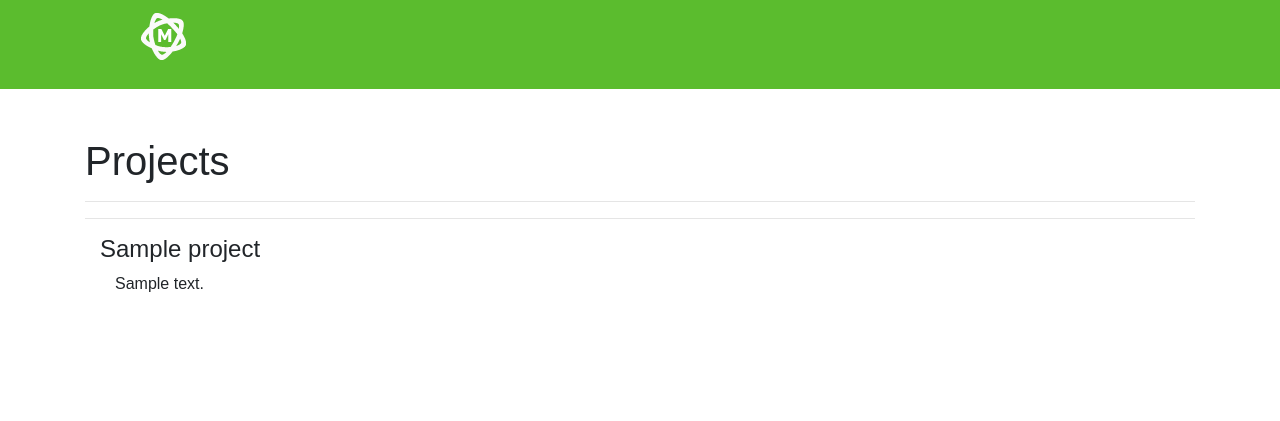
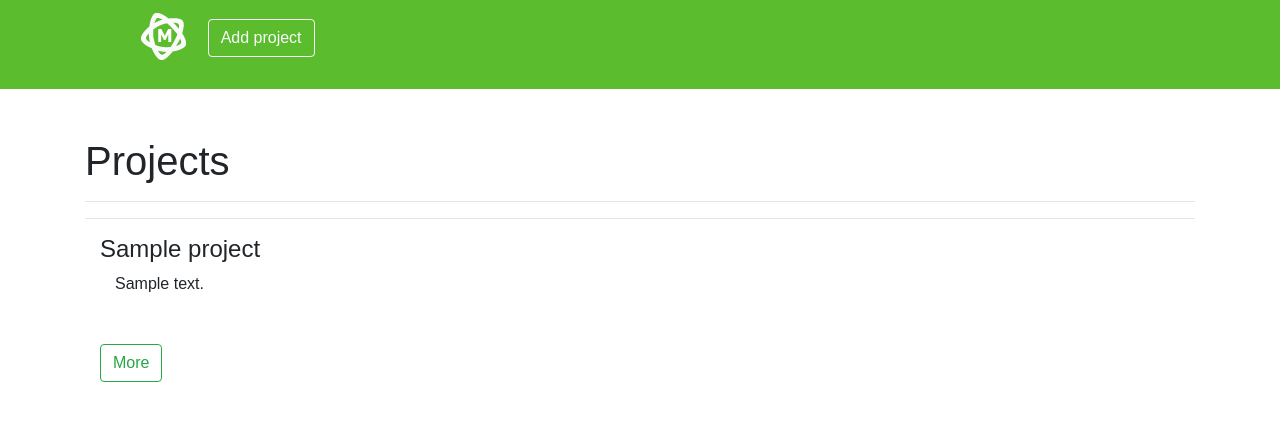
Before and after one commit to coffee3333/python_group_3_lesson_53_atai_mamytov, a Django app: page /projects/ in a window 1280 px wide. Shown: the top 421 px of the page. Run offline with Django 3.2, Linux system fonts and the light colour scheme; tables that the repository leaves empty hold one stand-in row (values such as "Sample post"); some libraries are stand-ins or nearby versions.

Commit message:
Added project_detail.html, project_create.html, created views for DetailView and CreateView

```diff
--- a/source/main/urls.py
+++ b/source/main/urls.py
@@ -32,5 +32,7 @@ urlpatterns = [
     path('statuses/edit/<int:pk>', StatusesUpdateView.as_view(), name='status_edit'),
     path('types/delete/<int:pk>', TypeDeleteView.as_view(), name='type_delete'),
     path('statuses/delete/<int:pk>', StatusesDeleteView.as_view(), name='status_delete'),
-    path('projects/', ProjectView.as_view(), name='project_ls')
+    path('projects/', ProjectView.as_view(), name='project_ls'),
+    path('project/<int:pk>', ProjectDetailView.as_view(), name='project_detail'),
+    path('project/create/', ProjectCreateView.as_view(), name='project_create')
 ]
--- a/source/webapp/templates/project/project_ls.html
+++ b/source/webapp/templates/project/project_ls.html
@@ -1,10 +1,8 @@
 {% extends 'base.html' %}
 
-{#{% block menu %}#}
-{#    <a href="{% url 'task_track_add' %}" class="btn btn-outline-light">Add entry</a>#}
-{#    <a href="{% url 'type_ls' %}" class="btn btn-outline-light">Types list</a>#}
-{#    <a href="{% url 'status_ls' %}" class="btn btn-outline-light">Statuses list</a>#}
-{#{% endblock %}#}
+{% block menu %}
+    <a href="{% url 'project_create' %}" class="btn btn-outline-light">Add project</a>
+{% endblock %}
 
 {% block content %}
     <h1 class="mt-5">Projects</h1>
@@ -18,8 +16,8 @@
             <div class="container">
                 <h4>{{ project.title }} </h4>
                 <div class="container mb-5">{{ project.description }}</div>
-{#                <a href="{% url 'task_track' tracker.pk %}" class="btn btn-outline-success">More</a>#}
-{#                <a href="{% url 'task_track_edit' tracker.pk %}" class="btn btn-outline-success">Edit</a>#}
+                <a href="{% url 'project_detail' project.pk %}" class="btn btn-outline-success">More</a>
+{#                <a href="{% url 'project_create' project.pk %}" class="btn btn-outline-success">Edit</a>#}
 {#                <a href="{% url 'task_track_delete' tracker.pk %}" class="btn btn-outline-success">Delete</a>#}
             </div>
         {% endfor %}
--- a/source/webapp/views/project_views.py
+++ b/source/webapp/views/project_views.py
@@ -13,22 +13,20 @@ class ProjectView(ListView):
     paginate_by = 5
     paginate_orphans = 1
 
-#
-# class TaskTrackerView(DetailView):
-#     template_name = 'tracker/TaskTrack.html'
-#     context_key = 'tracker'
-#     model = Tracker
-#     key_kwarg = 'pk'
-#
-#
-# class TaskTrackerCreateView(CreateView):
-#     template_name = 'tracker/create.html'
-#     model = Tracker
-#     form_class = TrackerForm
-#
-#     def get_success_url(self):
-#         return reverse('task_track', kwargs={'pk': self.object.pk})
-#
+
+class ProjectDetailView(DetailView):
+    template_name = 'project/project_detail.html'
+    context_key = 'project'
+    model = Project
+    key_kwarg = 'pk'
+
+
+class ProjectCreateView(CreateView):
+    template_name = 'project/project_create.html'
+    model = Project
+    form_class = ProjectForm
+    success_url = reverse_lazy('project_ls')
+
 #
 # class TaskTrackerUpdateView(UpdateView):
 #     model = Tracker
```
Also changed, not shown: source/webapp/templates/project/project_create.html (added, +11 -0 lines), source/webapp/templates/project/project_detail.html (added, +15 -0 lines).
